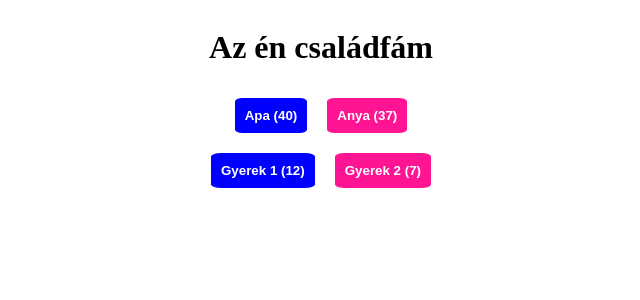
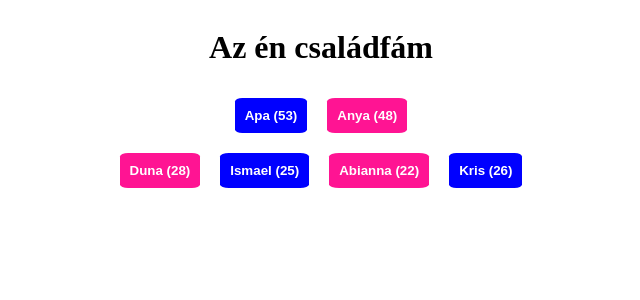
Before and after one commit to KulcsRX21/csaladfa-angular, an Angular app: page / in a window 1280 px wide. Shown: the top 300 px of the page, without its empty margins (319-959 px from the left). Built offline with nearby package versions, Linux system fonts and the light colour scheme.

Commit message:
age from date of birth

```diff
--- a/src/csaladfa.service.ts
+++ b/src/csaladfa.service.ts
@@ -18,39 +18,53 @@ const csaladtagok: Csaladtag[] = [
   {
     id: 1,
     nev: 'Apa',
-    kor: 40,
+    szuletesnap: new Date("1969-06-21"),
     nem: Nem.Ferfi,
     generacio: 0,
-    apa: 0,
-    anya: 0,
     par: 2,
   },
   {
     id: 2,
     nev: 'Anya',
-    kor: 37,
+    szuletesnap: new Date("1974-11-29"),
     nem: Nem.No,
     generacio: 0,
-    apa: 0,
-    anya: 0,
     par: 1,
   },
   {
     id: 3,
-    nev: 'Gyerek 1',
-    kor: 12,
+    nev: 'Duna',
+    szuletesnap: new Date("1995-02-21"),
+    nem: Nem.No,
+    generacio: 1,
+    apa: 1,
+    anya: 2,
+  },
+  {
+    id: 4,
+    nev: 'Ismael',
+    szuletesnap: new Date("1998-01-04"),
     nem: Nem.Ferfi,
     generacio: 1,
     apa: 1,
     anya: 2,
   },
   {
-    id: 4,
-    nev: 'Gyerek 2',
-    kor: 7,
+    id: 5,
+    nev: 'Abianna',
+    szuletesnap: new Date("2001-04-09"),
     nem: Nem.No,
     generacio: 1,
     apa: 1,
     anya: 2,
+    par: 6
+  },
+  {
+    id: 6,
+    nev: 'Kris',
+    szuletesnap: new Date("1996-12-21"),
+    nem: Nem.Ferfi,
+    generacio: 1,
+    par: 5
   },
 ];
--- a/src/csaladtag.component.ts
+++ b/src/csaladtag.component.ts
@@ -3,14 +3,15 @@ import { Component, computed, Input, signal } from '@angular/core';
 
 import { Csaladtag, Nem } from './csaladtag.model';
 import { IsFerfiPipe } from './isFerfi.pipe';
+import { KorPipe } from './kor.pipe';
 
 @Component({
   selector: 'csf-csaladtag',
   standalone: true,
-  imports: [NgIf, NgStyle, IsFerfiPipe],
+  imports: [NgIf, NgStyle, IsFerfiPipe, KorPipe],
   template: `
     <button [ngStyle]="{'background-color': (csaladtag.nem | isFerfi) ? 'blue' : '#FF1493' }" class="csaladtag">
-      {{ csaladtag.nev }} ({{ csaladtag.kor }})
+      {{ csaladtag.nev }} ({{ csaladtag.szuletesnap | kor }})
     </button>
   `,
   styles: [
--- a/src/csaladtag.model.ts
+++ b/src/csaladtag.model.ts
@@ -1,11 +1,11 @@
 export interface Csaladtag {
   id: number;
   nev: string;
-  kor: number;
+  szuletesnap: Date;
   nem: Nem;
   generacio: number;
-  apa: number;
-  anya: number;
+  apa?: number;
+  anya?: number;
   par?: number;
 }
 
--- /dev/null
+++ b/src/kor.pipe.ts
@@ -0,0 +1,8 @@
+import { Pipe, PipeTransform } from "@angular/core";
+
+@Pipe({ name: 'kor', standalone: true })
+export class KorPipe implements PipeTransform {
+  transform(szuletesnap: Date): number {
+    return Math.abs(new Date(Date.now() - szuletesnap.getTime()).getUTCFullYear() - 1970);
+  }
+}
```
